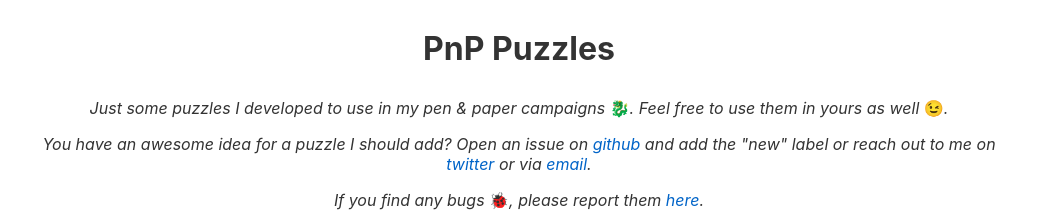
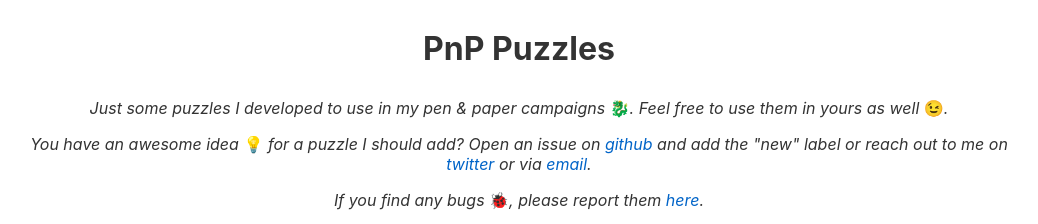
Before and after one commit to soliloquizin/pnp-puzzles, a Svelte app: page / in a window 1280 px wide. Shown: the top 224 px of the page, without its empty margins (121-1159 px from the left). Built offline with nearby package versions, Linux system fonts and the light colour scheme.

Commit message:
icon for "idea" in site-intro

```diff
--- a/src/Menu.svelte
+++ b/src/Menu.svelte
@@ -8,7 +8,7 @@
     Feel free to use them in yours as well <span>😉</span>.
   </p>
   <p>
-    You have an awesome idea for a puzzle I should add? Open an issue on
+    You have an awesome idea <span>💡</span> for a puzzle I should add? Open an issue on
     <a href="https://github.com/corneliapelech/pnp-puzzles/issues" target="_blank">github</a>
     and add the "new" label or reach out to me on <a href="https://twitter.com/soliloquizin" target="_blank">twitter</a>
     or via <a href="mailto:&#115;&#111;&#108;&#105;&#108;&#111;&#113;&#117;&#105;&#122;&#105;&#110;&#64;&#103;&#109;&#97;&#105;&#108;&#46;&#99;&#111;&#109;?subject=puzzle idea">email</a>.
```
